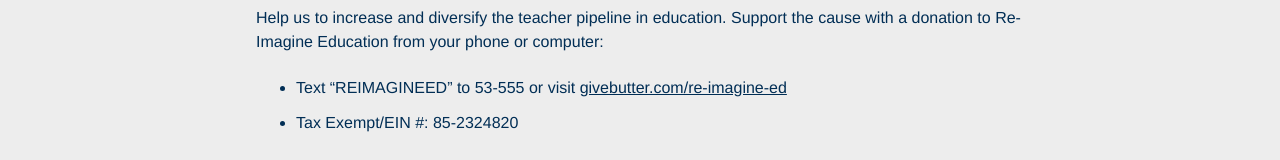
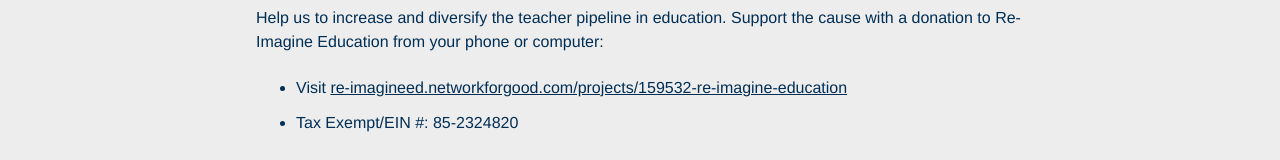
Before and after one commit to re-imagineed/re-imagineed-website, a Next.js app: page /programs in a window 1280 px wide. Shown: the part 1654-1814 px from the top of the page. Built offline with nearby package versions, Linux system fonts and the light colour scheme.

Commit message:
Update programs.js

```diff
--- a/pages/programs.js
+++ b/pages/programs.js
@@ -132,7 +132,7 @@
               </StyledOL>
               <StyledP2>Help us to increase and diversify the teacher pipeline in education. Support the cause with a donation to Re-Imagine Education from your phone or computer:</StyledP2>
               <StyledUL>
-                <li>Text “REIMAGINEED” to 53-555 or visit <StyledInlineLink target="_blank" href="https://givebutter.com/re-imagine-ed">givebutter.com/re-imagine-ed</StyledInlineLink></li>
+                <li>Visit <StyledInlineLink target="_blank" href="https://re-imagineed.networkforgood.com/projects/159532-re-imagine-education">re-imagineed.networkforgood.com/projects/159532-re-imagine-education</StyledInlineLink></li>
                 <li>Tax Exempt/EIN #: 85-2324820</li>
               </StyledUL>
             </StyledSectionContentWrapper>
```
